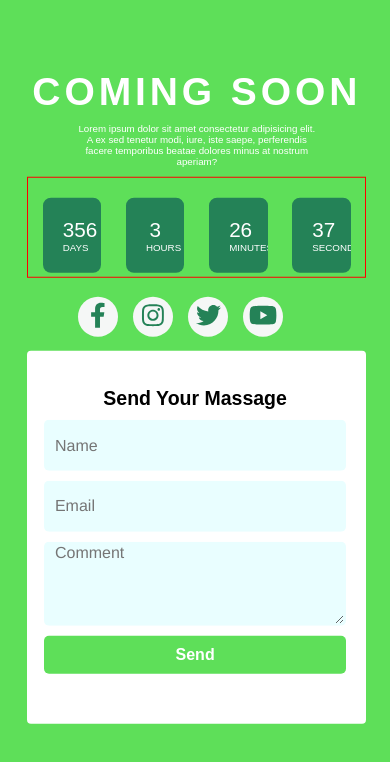
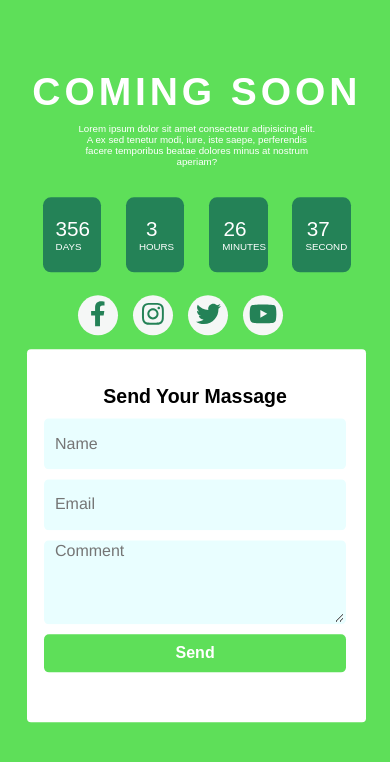
Before and after one commit to AviAbidHasan/comindsoon, a plain HTML site: page index.html in a window 390 px wide. Drawn offline with Linux system fonts and the light colour scheme.

Commit message:
Add files via upload

```diff
--- a/style.css
+++ b/style.css
@@ -412,7 +412,7 @@ form { max-width:420px; margin:50px auto; }
 
     width:100%;
     margin-top: 10px;
-    border: 1px solid red;
+
 
 
 }
@@ -426,7 +426,7 @@ form { max-width:420px; margin:50px auto; }
     background-color:#248257;
     font-size: 2.5vw;
     overflow: hidden;
-   padding: 20px 20px 20px 20px;
+   padding: 20px 20px 20px 13px;
     margin-top: 20px;
 }
 .count span{
```
